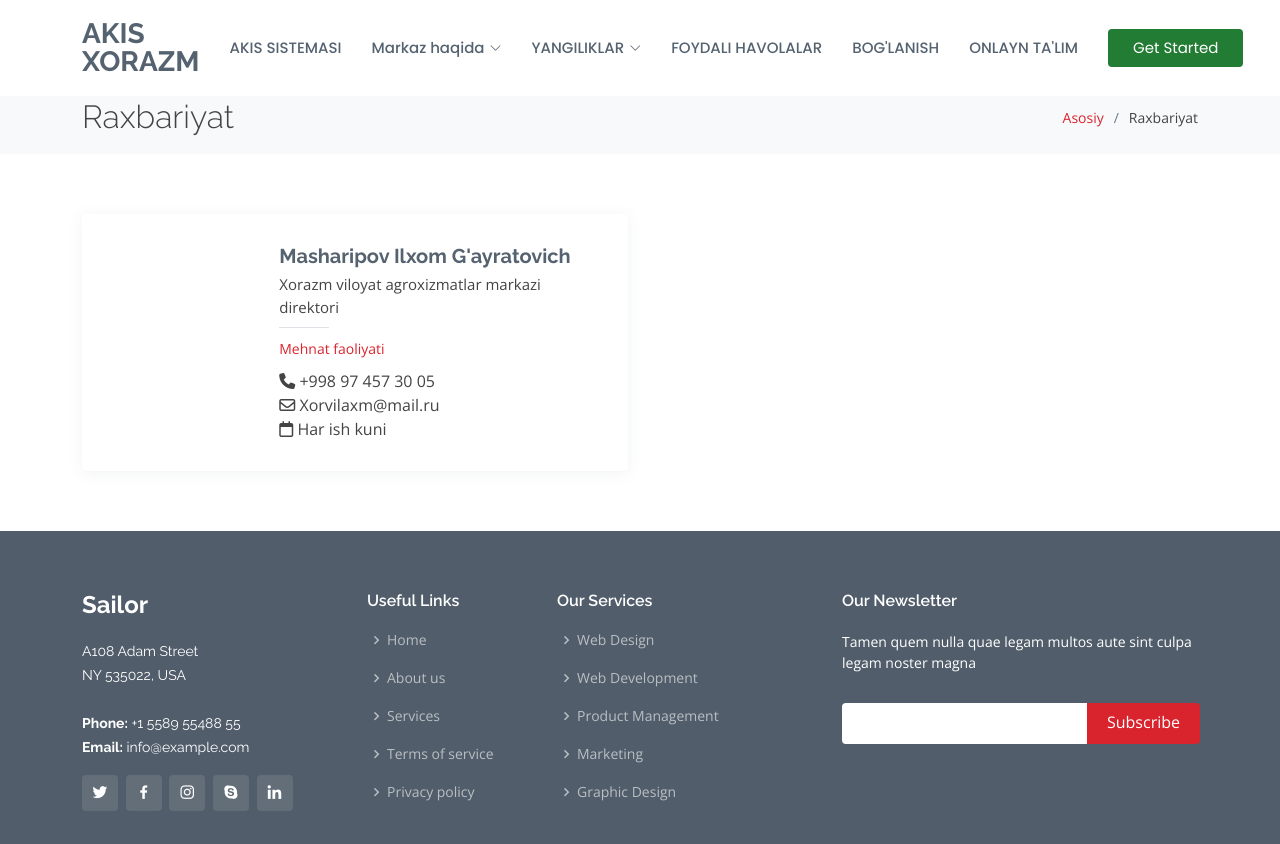
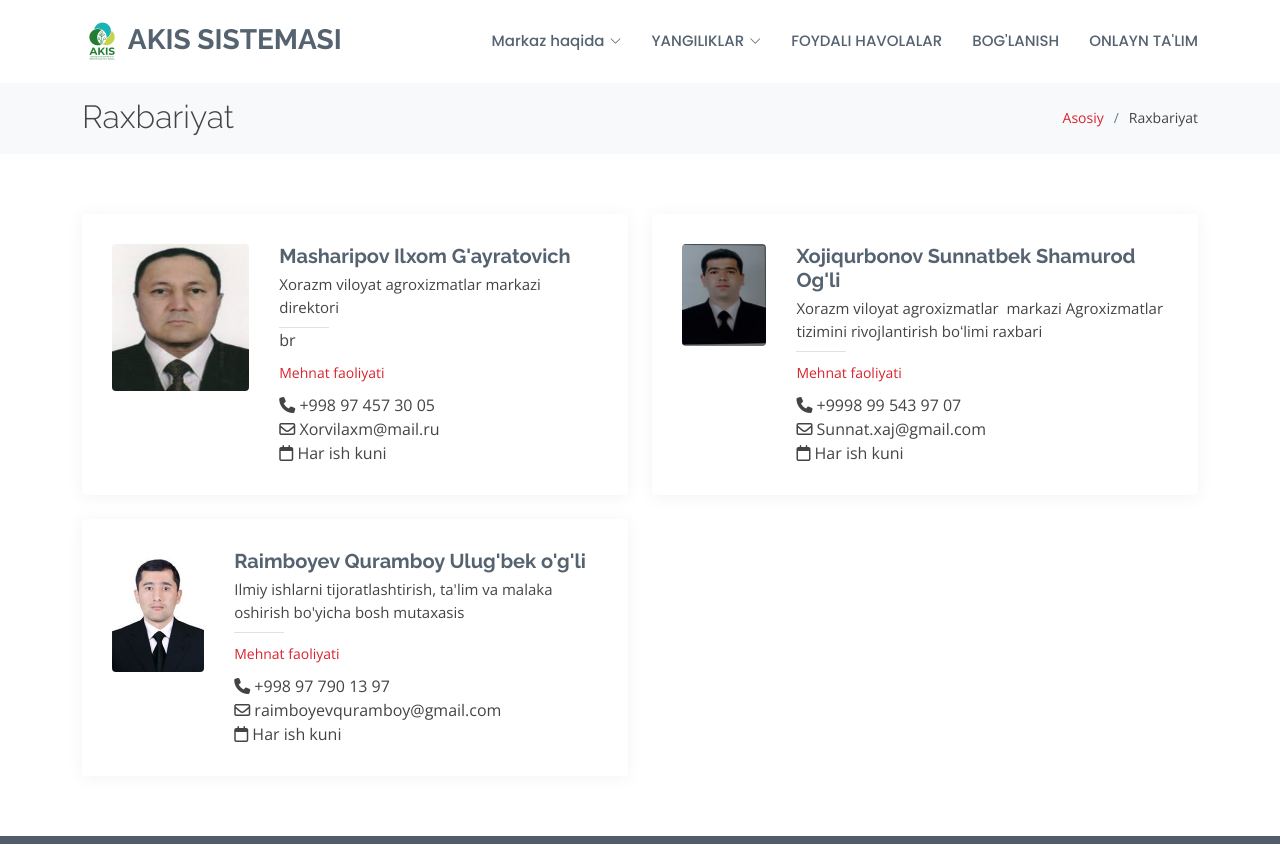
Before and after one commit to maxmudbekjumaniyazov/Agrohizmlatlar-code, a plain HTML site: page Raxbariyat.html in a window 1280 px wide. Shown: the top 844 px of the page. Drawn offline with nearby package versions, Linux system fonts and the light colour scheme.

Commit message:
Varaqlar tuzatildi

```diff
--- a/Raxbariyat.html
+++ b/Raxbariyat.html
@@ -40,70 +40,42 @@
 
 <body>
 
+
 <!-- ======= Header ======= -->
 <header id="header" class="fixed-top d-flex align-items-center">
   <div class="container d-flex align-items-center">
-
-      <h1 class="logo me-auto"><a href="index.html">AKIS XORAZM</a></h1>
+    <h1 class="logo me-auto"><a href="index.html"><img class="akis-logo" src="./assets/img/Akis-logo.png"> AKIS SISTEMASI</a></h1>
     <!-- Uncomment below if you prefer to use an image logo -->
     <!-- <a href="index.html" class="logo me-auto"><img src="assets/img/logo.png" alt="" class="img-fluid"></a>-->
-
     <nav id="navbar" class="navbar">
       <ul>
-          <li><a href="services.html">AKIS SISTEMASI</a></li>
-
+        <!-- <li><a href="services.html">AKIS SISTEMASI</a></li> -->
         <li class="dropdown"><a href="#"><span>Markaz haqida</span> <i class="bi bi-chevron-down"></i></a>
           <ul>
-              <li><a href="about.html">Meyyoriy Hujjatlar</a></li>
-              <li><a href="team.html">Raxbariyat</a></li>
-              <li><a href="testimonials.html">Boshqaruv apparatining tuzilmasi</a></li>
-              <li><a href="testimonials.html">Markaz faoliyati</a></li>
-
+            <li><a href="Meyyooriy-hujjatlar.html">Meyyoriy Hujjatlar</a></li>
+            <li><a href="Raxbariyat.html">Raxbariyat</a></li>
+            <li><a href="Boshqaruv-aparatining-tuzilmasi.html">Boshqaruv apparatining tuzilmasi</a></li>
+            <li><a href="Markaz-faoliyati.html">Markaz faoliyati</a></li>
           </ul>
         </li>
         <li class="dropdown"><a href="blog.html"><span>YANGILIKLAR</span> <i class="bi bi-chevron-down"></i></a>
           <ul>
-              <li><a href="about.html">Markaz yangiliklari</a></li>
-              <li><a href="team.html">Tadbirkorlik</a></li>
-              <li><a href="testimonials.html">Elonlar </a></li>
-              <li><a href="testimonials.html">Qishloq Xo'jaligi sohasiga oid yangiliklar</a></li>
-
-
+            <li><a href="Markaz-yangiliklari.html">Markaz yangiliklari</a></li>
+            <li><a href="Tadbirlar.html">Tadbirkorlik</a></li>
+            <li><a href="Elonlar.html">Elonlar </a></li>
+            <li><a href="Qishloq xo'jalik sohasiga oid yangiliklar.html">Qishloq Xo'jaligi sohasiga oid yangiliklar</a></li>
           </ul>
         </li>
-<!-- This is example for me , ( ready ul -> li -> drop down )
-
-          <li class="dropdown"><a href="#"><span>Hujjatlar</span> <i class="bi bi-chevron-down"></i></a>
-            <ul>
-              <li><a href="about.html">About</a></li>
-              <li><a href="team.html">Team</a></li>
-              <li><a href="testimonials.html">Testimonials</a></li>
-
-              <li class="dropdown"><a href="#"><span>Deep Drop Down</span> <i class="bi bi-chevron-right"></i></a>
-                <ul>
-                  <li><a href="#">Deep Drop Down 1</a></li>
-                  <li><a href="#">Deep Drop Down 2</a></li>
-                  <li><a href="#">Deep Drop Down 3</a></li>
-                  <li><a href="#">Deep Drop Down 4</a></li>
-                  <li><a href="#">Deep Drop Down 5</a></li>
-                </ul>
-              </li>
-            </ul>
-          </li> -->
-
-
-          <li><a href="services.html">FOYDALI HAVOLALAR</a></li>
-          <li><a href="contact.html">BOG'LANISH</a></li>
-          <li><a href="pricing.html">ONLAYN TA'LIM</a></li>
-
-
-          <li><a href="index.html" class="getstarted">Get Started</a></li>
+        <li><a href="Foydali-havolalar.html">FOYDALI HAVOLALAR</a></li>
+        <li><a href="Boglanish.html">BOG'LANISH</a></li>
+        <li><a href="onlayn-talim.html">ONLAYN TA'LIM</a></li>
       </ul>
       <i class="bi bi-list mobile-nav-toggle"></i>
     </nav><!-- .navbar -->
 
   </div>
-  </header><!-- End Header -->
+</header>
+<!-- End Header -->
 
   <main id="main">
 
@@ -130,72 +102,58 @@
 
           <div class="col-lg-6">
             <div class="member d-flex align-items-start">
-              <div class="pic"><img src="assets/img/team/Rahbar.jpeg" class="img-fluid" alt=""></div>
+              <div class="pic"><img src="assets/img/Raxbariyat/Rahbar.jpeg" class="img-fluid" alt=""></div>
               <div class="member-info">
                 <h4>Masharipov Ilxom G'ayratovich </h4>
-                <span>Xorazm viloyat agroxizmatlar markazi direktori</span>
+                <span>Xorazm viloyat agroxizmatlar markazi direktori</span>br
                 <a href=""><p>Mehnat faoliyati</p></a>
                 <p><i class="ring"></i></p>
 
                   <i class="fa-solid fa-phone"></i> +998 97 457 30 05 <br>
                   <i class="fa-regular fa-envelope"></i> Xorvilaxm@mail.ru<br>
-                  <i class="fa-regular fa-calendar"></i> Har ish kuni
+                  <i class="fa-regular fa-calendar"></i> Har ish kuni <br>
 
               </div>
             </div>
           </div>
-<!--
+
           <div class="col-lg-6 mt-4 mt-lg-0">
             <div class="member d-flex align-items-start">
-              <div class="pic"><img src="assets/img/team/team-2.jpg" class="img-fluid" alt=""></div>
+              <div class="pic"><img src="assets/img/Raxbariyat/Xojiqurbonov_Sunnatbek.jpeg" class="img-fluid" alt=""></div>
               <div class="member-info">
-                <h4>Sarah Jhonson</h4>
-                <span>Xorazm viloyat agroxizmatlar markazi direktori o'rinbosari</span>
-                <p></p>
-                <div class="social">
-                  <a href=""><i class="ri-twitter-fill"></i></a>
-                  <a href=""><i class="ri-facebook-fill"></i></a>
-                  <a href=""><i class="ri-instagram-fill"></i></a>
-                  <a href=""> <i class="ri-linkedin-box-fill"></i> </a>
-                </div>
+                <h4>Xojiqurbonov Sunnatbek Shamurod Og'li</h4>
+                <span>Xorazm viloyat agroxizmatlar  markazi
+                  Agroxizmatlar tizimini rivojlantirish boʻlimi raxbari</span>
+                  <a href=""><p>Mehnat faoliyati</p></a>
+                  <p><i class="ring"></i></p>
+
+                    <i class="fa-solid fa-phone"></i> +9998 99 543 97 07 <br>
+                    <i class="fa-regular fa-envelope"></i> Sunnat.xaj@gmail.com<br>
+                    <i class="fa-regular fa-calendar"></i> Har ish kuni
+
               </div>
             </div>
           </div>
 
           <div class="col-lg-6 mt-4">
             <div class="member d-flex align-items-start">
-              <div class="pic"><img src="assets/img/team/team-3.jpg" class="img-fluid" alt=""></div>
+              <div class="pic"><img src="assets/img/Raxbariyat/Raimboyev_Quranboy.jpeg" class="img-fluid" alt=""></div>
               <div class="member-info">
-                <h4>Xojiqurbonov Sunnatbek Shamurod Og’li</h4>
-                <span>Xorazm viloyat agroxizmatlar  markazi
-                  Agroxizmatlar tizimini rivojlantirish boʻlimi raxbari</span>
+                <h4>Raimboyev Quramboy Ulug'bek o'g'li</h4>
+                <span>Ilmiy ishlarni tijoratlashtirish, ta'lim va malaka oshirish bo'yicha bosh mutaxasis</span>
+                  <a href=""><p>Mehnat faoliyati</p></a>
+                  <p><i class="ring"></i></p>
 
-                <div class="social">
-                  <a href=""><i class="ri-twitter-fill"></i></a>
-                  <a href=""><i class="ri-facebook-fill"></i></a>
-                  <a href=""><i class="ri-instagram-fill"></i></a>
-                  <a href=""> <i class="ri-linkedin-box-fill"></i> </a>
+                    <i class="fa-solid fa-phone"></i> +998 97 790 13 97 <br>
+                    <i class="fa-regular fa-envelope"></i> raimboyevquramboy@gmail.com<br>
+                    <i class="fa-regular fa-calendar"></i> Har ish kuni
+
                 </div>
               </div>
             </div>
           </div>
 
-          <div class="col-lg-6 mt-4">
-            <div class="member d-flex align-items-start">
-              <div class="pic"><img src="assets/img/team/team-4.jpg" class="img-fluid" alt=""></div>
-              <div class="member-info">
-                <h4>Amanda Jepson</h4>
-                <span>Accountant</span>
-                <p>Dolorum tempora officiis odit laborum officiis</p>
-                <div class="social">
-                  <a href=""><i class="ri-twitter-fill"></i></a>
-                  <a href=""><i class="ri-facebook-fill"></i></a>
-                  <a href=""><i class="ri-instagram-fill"></i></a>
-                  <a href=""> <i class="ri-linkedin-box-fill"></i> </a>
-                </div>
-              </div>
-            </div>
-          </div> -->
+
 
         </div>
 
```
Also changed, not shown: Boshqaruv-aparatining-tuzilmasi.html (+2 -0 lines), blog.html (renamed from blog-single.html, +15 -44 lines), 1 other file. Lines whose indentation alone changed are shown as unchanged.
